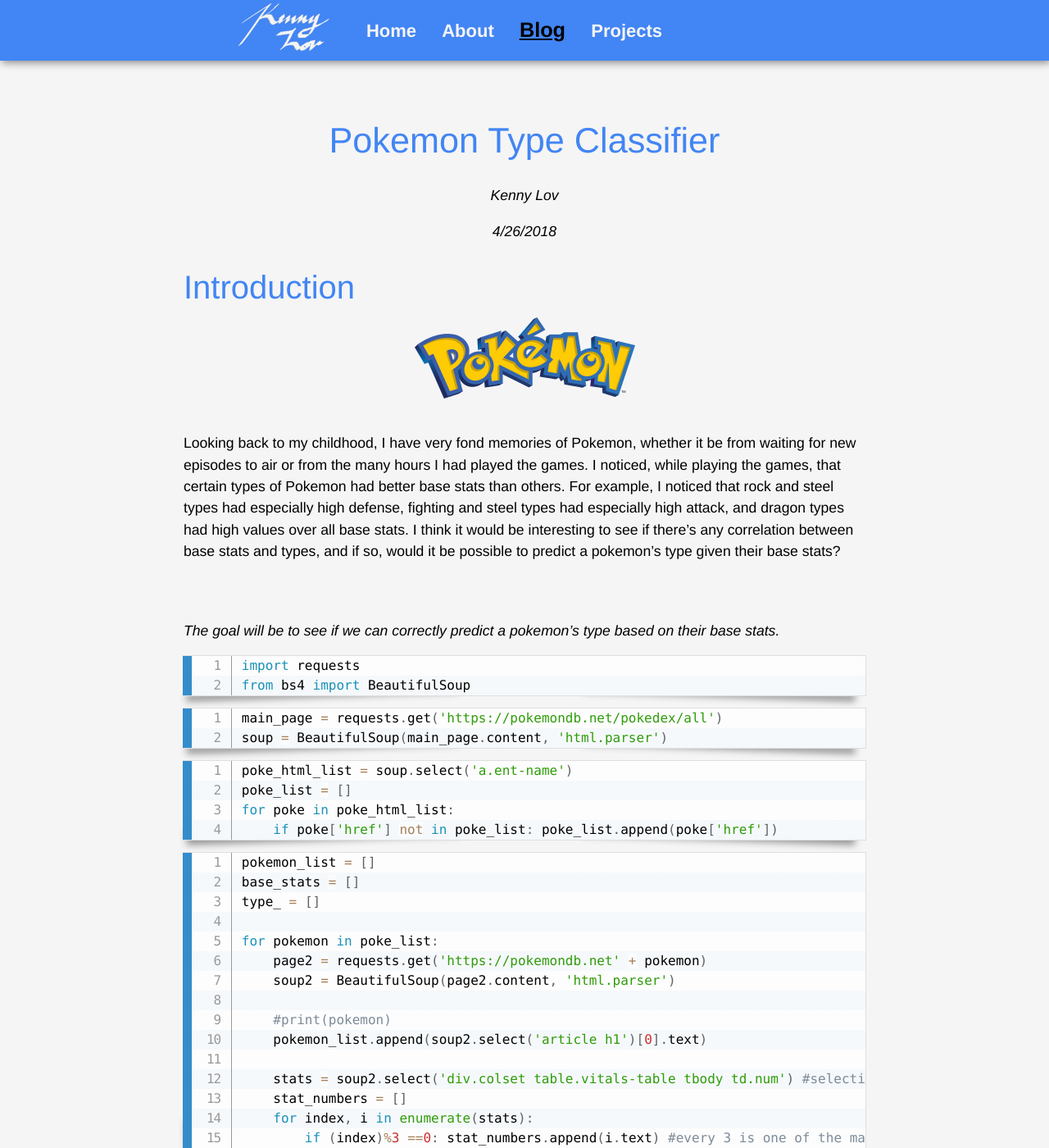
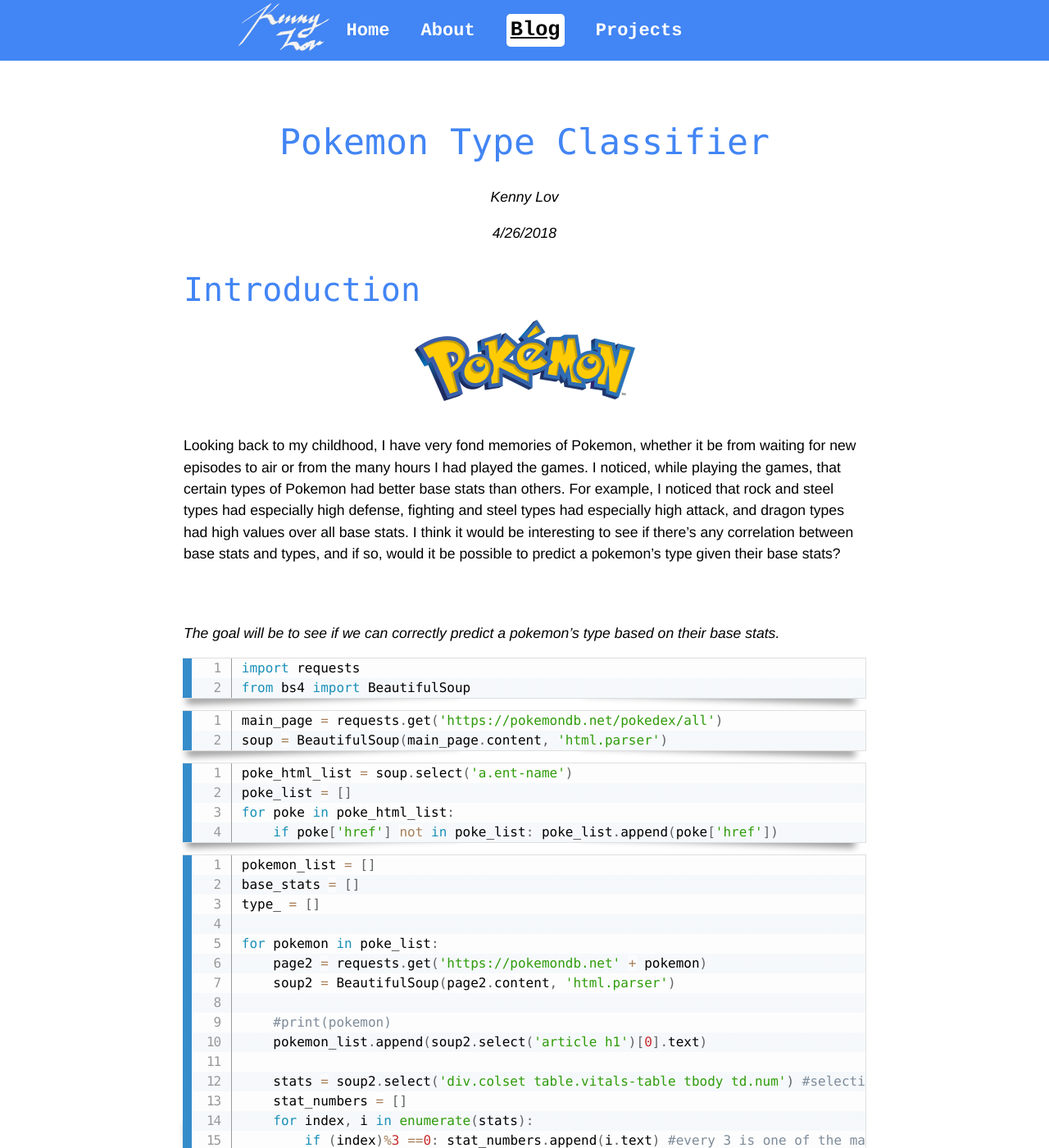
Before and after one commit to clfkenny/clfkenny.github.io, a Jekyll site: the page built from projects/pokemon_classifier/index 2.md, in a window 1280 px wide and 1400 px high. Shown: the whole window at 82% size. Built offline with Jekyll 4.4.1, drawn with Linux system fonts in a browser that asks for light colours; nearby versions of some CDN libraries.

Commit message:
Update projects.css

```diff
--- a/css/projects.css
+++ b/css/projects.css
@@ -1,7 +1,7 @@
 :root {
-    --main-bg-color: whitesmoke;
-	--main-bg-color2: whitesmoke;
-    --main-nav-txt-color: whitesmoke;
+    --main-bg-color: white;
+	--main-bg-color2: white;
+    --main-nav-txt-color: white;
     --main-txt-color: black;
     --main-accent-color: #4285f4;
     --code-block-color: #c5c6c7;
@@ -10,9 +10,10 @@
 body {
     margin: 100px auto;
     width: 100%;
-    font-family:'Helvetica', 'Arial', 'Sans-Serif';
+    ffont-family:'Helvetica', 'Arial', 'Sans-Serif';
     color: var(--main-txt-color);
     background-color:var(--main-bg-color);
+    font-family:'lucida console', 'courier','sans-serif';
 }
 nav {
     background-color: var(--main-accent-color);
@@ -24,8 +25,6 @@ nav {
     top: 0;
     width: 100%;
     z-index:1000;
-    box-shadow:2px 2px 10px grey;
-
 }
 
 img#logo {
@@ -39,11 +38,18 @@ img#logo {
   top: -35px;
 }
 
-nav ul li:nth-child(3) a{
- color: black;
- text-decoration:none;
- text-decoration-color:transparent;
+
+ nav ul li:nth-child(3) a{
+  position:relative;
+
+background:var(--main-bg-color);
+color:var(--main-accent-color);
+border-radius:5px;
  font-size:1.15em;
+padding-top:5px;
+padding-bottom:5px;
+padding-left:5px;
+padding-right:5px;
 }
 
 
@@ -51,6 +57,7 @@ nav ul li:nth-child(3) a{
 
 nav ul, footer ul {
     font-family:'Helvetica', 'Arial', 'Sans-Serif';
+	font-family:'lucida sans typewriter','courier', 'sans-serif';
     padding: 0px;
     list-style: none;
     font-weight: bold;
@@ -87,6 +94,7 @@ h1 {
     font-weight: normal;
     text-align: center;
     color: var(--main-accent-color);
+
 }
 h2 {
     font-size: 2.5em;
```
